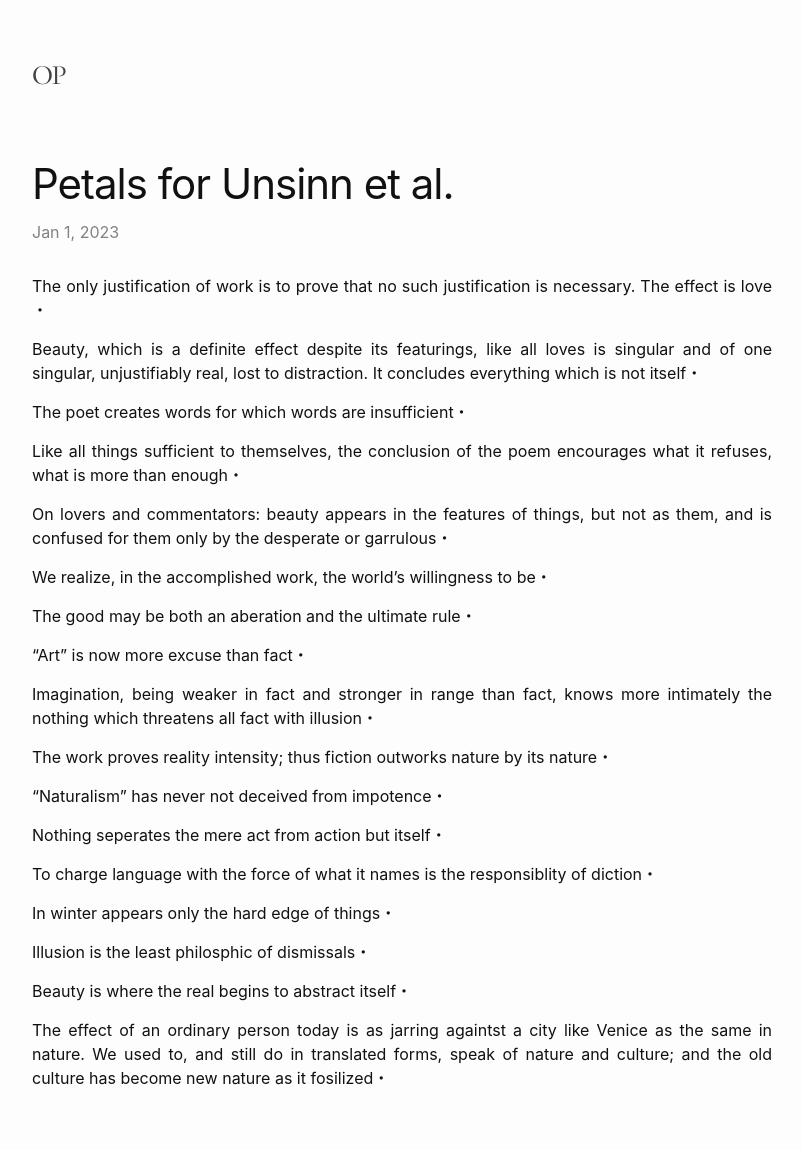
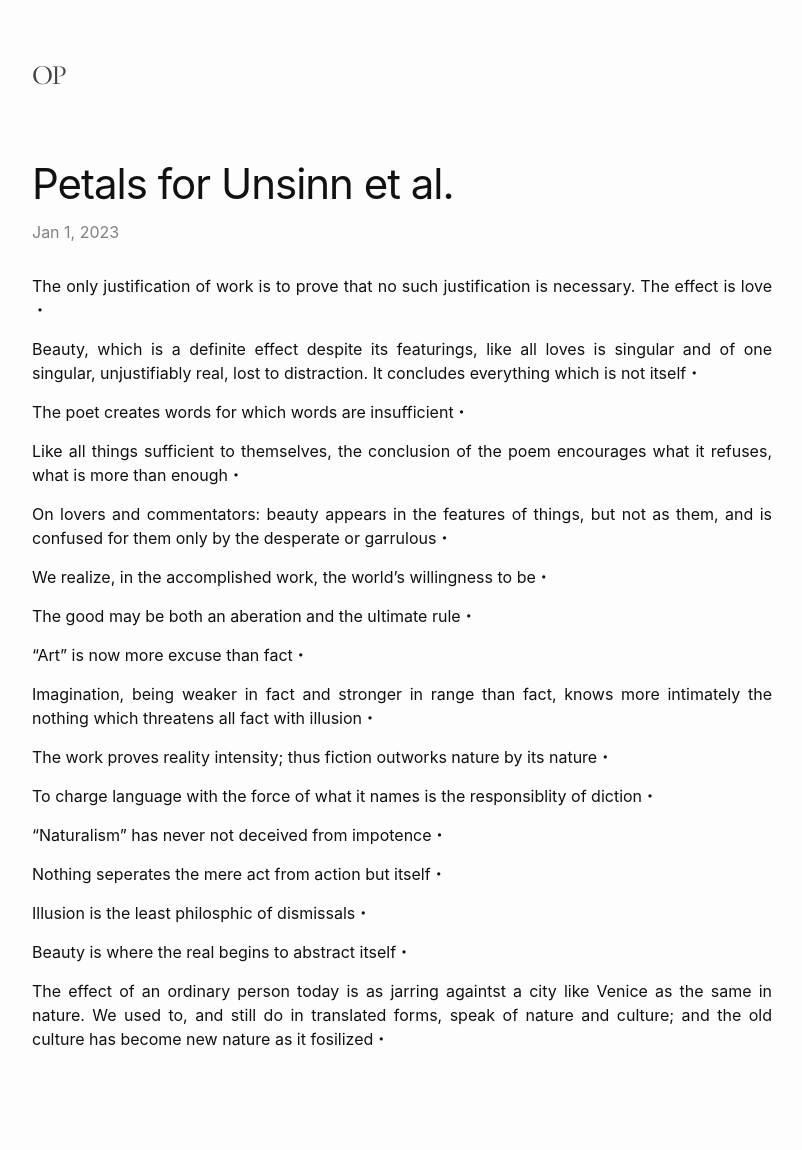
Before and after one commit to TheatrumMundi/TheatrumMundi, a Jekyll site: the page built from _posts/2023-01-01-petals-for-unsinn-et-al.markdown, in a window 1280 px wide. Shown: the whole page, without its empty margins (238-1040 px from the left). Built offline with Jekyll 4.4.1, drawn with Linux system fonts in a browser that asks for light colours; some web fonts are replaced; after the commit the page ends 1111 px from its top, so only the background shows below that.

Commit message:
Update 2023-01-01-petals-for-unsinn-et-al.markdown

```diff
--- a/_posts/2023-01-01-petals-for-unsinn-et-al.markdown
+++ b/_posts/2023-01-01-petals-for-unsinn-et-al.markdown
@@ -26,13 +26,11 @@ Imagination, being weaker in fact and stronger in range than fact, knows more in
 
 The work proves reality intensity; thus fiction outworks nature by its nature・
 
+To charge language with the force of what it names is the responsiblity of diction・
+
 “Naturalism” has never not deceived from impotence・
 
 Nothing seperates the mere act from action but itself・
-
-To charge language with the force of what it names is the responsiblity of diction・
-
-In winter appears only the hard edge of things・
 
 Illusion is the least philosphic of dismissals・
 
```
